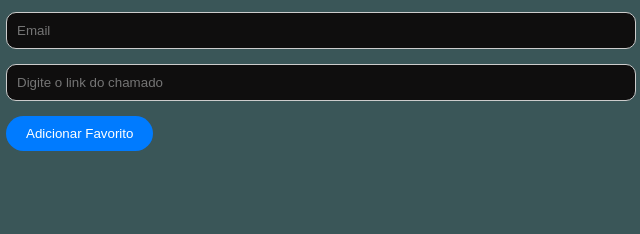
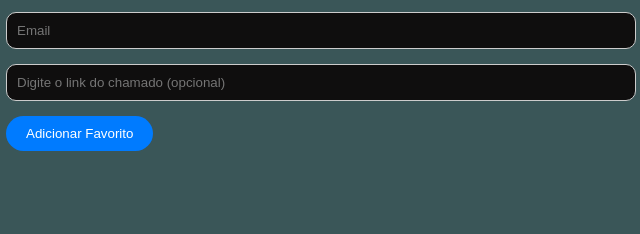
Before and after one commit to AetherIV/Gerenciador-de-Chamados, a plain HTML site: page index.html in a window 1280 px wide. Shown: the part 333-567 px from the top of the page, 319-959 px from the left. Drawn offline with Linux system fonts and the light colour scheme.

Commit message:
Update index.html

```diff
--- a/index.html
+++ b/index.html
@@ -24,7 +24,7 @@
         <input type="email" id="email" placeholder="Email">
     </div>
     <div class="form-group">
-        <input type="text" id="bookmarkURL" placeholder="Digite o link do chamado">
+        <input type="text" id="bookmarkURL" placeholder="Digite o link do chamado (opcional)">
     </div>
     <button id="add-bookmark">Adicionar Favorito</button>
     <p id="error-message" class="text-danger"></p>
```
